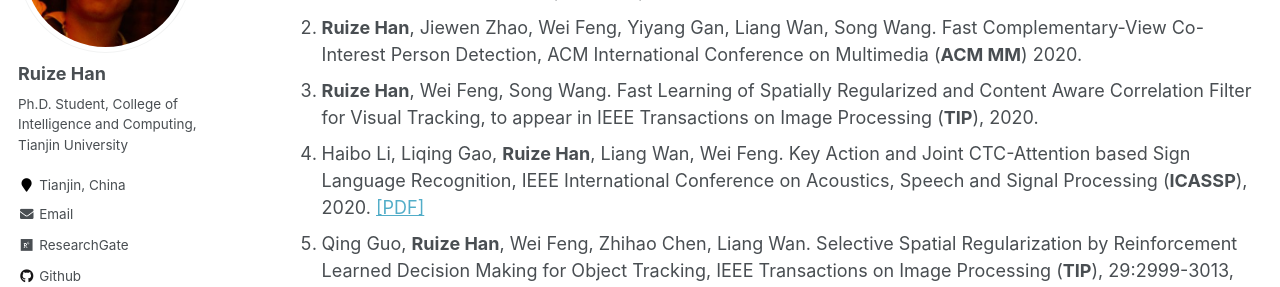
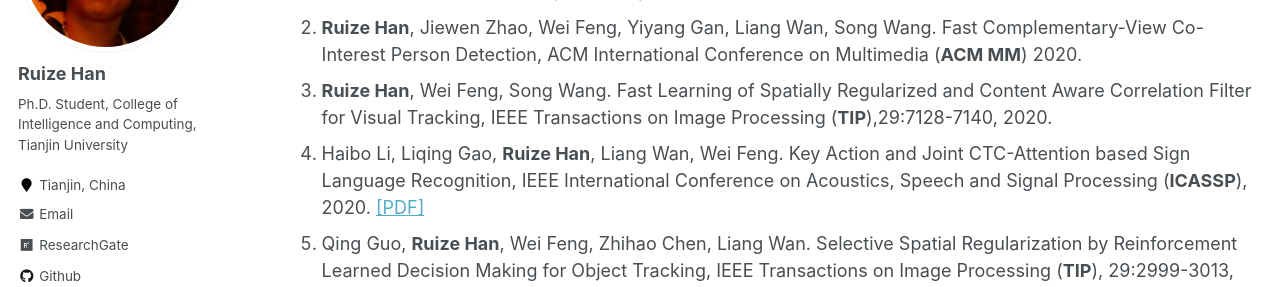
Before and after one commit to RuizeHan/RuizeHan.github.io, a Jekyll site: the page built from _pages/publication.md, in a window 1280 px wide and 1163 px high. Shown: the part 240-527 px from the top of the window. Built offline with Jekyll 4.4.1, drawn with Linux system fonts in a browser that asks for light colours; some web fonts are replaced.

Commit message:
Update publication.md

```diff
--- a/_pages/publication.md
+++ b/_pages/publication.md
@@ -9,8 +9,8 @@ redirect_from:
 
 {% include base_path %}
 10. Jiewen Zhao*, **Ruize Han**\*, YiYang Gan, Liang Wan, Wei Feng, Song Wang. Human Identification and Interaction Detection in Cross-View Multi-Person Videos with Wearable Cameras, ACM International Conference on Multimedia (**ACM MM**) 2020.
-9. **Ruize Han**,  Jiewen Zhao, Wei Feng, Yiyang Gan, Liang Wan, Song Wang. Fast Complementary-View Co-Interest Person Detection,  ACM International Conference on Multimedia (**ACM MM**) 2020.
-8. **Ruize Han**, Wei Feng, Song Wang. Fast Learning of Spatially Regularized and Content Aware Correlation Filter for Visual Tracking, to appear in IEEE Transactions on Image Processing (**TIP**), 2020.
+9. **Ruize Han**, Jiewen Zhao, Wei Feng, Yiyang Gan, Liang Wan, Song Wang. Fast Complementary-View Co-Interest Person Detection,  ACM International Conference on Multimedia (**ACM MM**) 2020.
+8. **Ruize Han**, Wei Feng, Song Wang. Fast Learning of Spatially Regularized and Content Aware Correlation Filter for Visual Tracking, IEEE Transactions on Image Processing (**TIP**),29:7128-7140, 2020.
 7. Haibo Li, Liqing Gao, **Ruize Han**, Liang Wan, Wei Feng. Key Action and Joint CTC-Attention based Sign Language Recognition, IEEE International Conference on Acoustics, Speech and Signal Processing (**ICASSP**), 2020. [[PDF]](http://ruizehan.github.io/files/20-ICASSP.pdf)
 6. Qing Guo, **Ruize Han**, Wei Feng, Zhihao Chen, Liang Wan. Selective Spatial Regularization by Reinforcement Learned Decision Making for Object Tracking, IEEE Transactions on Image Processing (**TIP**), 29:2999-3013, 2020. [[PDF]](http://ruizehan.github.io/files/20-TIP_SSR.pdf)
 5. **Ruize Han**, Wei Feng, Jiewen Zhao, Zicheng Niu, Yujun Zhang, Liang Wan, Song Wang. Complementary-View Multiple Human Tracking, AAAI Conference on Artificial Intelligence (**AAAI**), 10917-10924, New York, NY, 2020. [[PDF]](http://ruizehan.github.io/files/20-AAAI_CVMHT.pdf)
```
